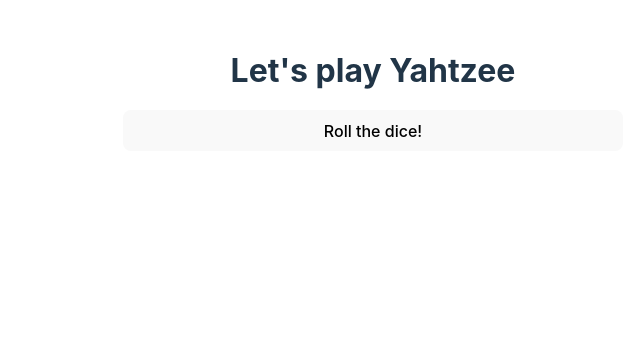
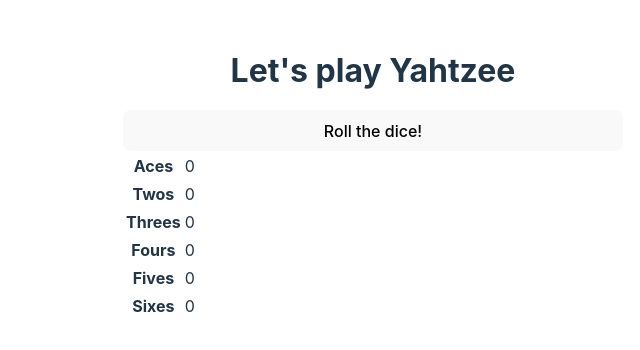
Before and after one commit to JulianJKunze/hello-svelte, a Svelte app: page / in a window 1280 px wide. Shown: the top 350 px of the page, without its empty margins (267-907 px from the left). Built offline with nearby package versions, Linux system fonts and the light colour scheme.

Commit message:
Implemented calculation for upper section

```diff
--- a/jsconfig.json
+++ b/jsconfig.json
@@ -22,7 +22,7 @@
      * Typecheck JS in `.svelte` and `.js` files by default.
      * Disable this if you'd like to use dynamic types.
      */
-    "checkJs": true
+    "checkJs": false
   },
   /**
    * Use global.d.ts instead of compilerOptions.types
--- a/src/App.svelte
+++ b/src/App.svelte
@@ -1,5 +1,8 @@
 <script>
   import Die from "./lib/Die.svelte";
+  import Table from "./lib/Table.svelte";
+
+  const infiniteRollsPossible = true;
 
   const eyes = [0, 0, 0, 0, 0];
   const diceIds = [0, 1, 2, 3, 4];
@@ -20,7 +23,7 @@
         eyes[dieId] = Math.ceil(Math.random() * 6);
       }
     }
-    lastRoll = lastRoll + 1;
+    infiniteRollsPossible ? (lastRoll = 1) : (lastRoll = lastRoll + 1);
     if (lastRoll === 3) {
       isKept = [true, true, true, true, true];
     }
@@ -52,6 +55,9 @@
           {/each}
         {/if}
       </div>
+      <div>
+        <Table {eyes}></Table>
+      </div>
     </div>
   </div>
 </main>
--- a/src/lib/Die.svelte
+++ b/src/lib/Die.svelte
@@ -12,7 +12,8 @@
 
 <div
   on:click={() => dispatch("dieClicked")}
-  class="diceBoard__dieContainer {canSelectDie ? 'clickable' : ''}
+  class="diceBoard__dieContainer
+  {canSelectDie ? 'clickable' : ''}
   {isKept
     ? 'diceBoard__diceContainer--isKept'
     : 'diceBoard__diceContainer--isRerolled'}"
--- /dev/null
+++ b/src/lib/Table.svelte
@@ -0,0 +1,32 @@
+<script>
+  export let eyes;
+
+  $: upperSectionPoints = calculateUpperSectionPoints(eyes);
+  const upperSectionLabels = [
+    "Aces",
+    "Twos",
+    "Threes",
+    "Fours",
+    "Fives",
+    "Sixes",
+  ];
+
+  function calculateUpperSectionPoints(eyes) {
+    let points = [];
+    for (let categoryNumber = 1; categoryNumber <= 6; categoryNumber++) {
+      points[categoryNumber - 1] =
+        eyes.filter((dieNumber) => dieNumber == categoryNumber).length *
+        categoryNumber;
+    }
+    return points;
+  }
+</script>
+
+<table>
+  {#each upperSectionLabels as upperSectionLabel, i}
+    <tr>
+      <th>{upperSectionLabel}</th>
+      <td>{upperSectionPoints[i]}</td>
+    </tr>
+  {/each}
+</table>
```
Also changed, not shown: 11 other files (tests, documents, lock files or other folders).
